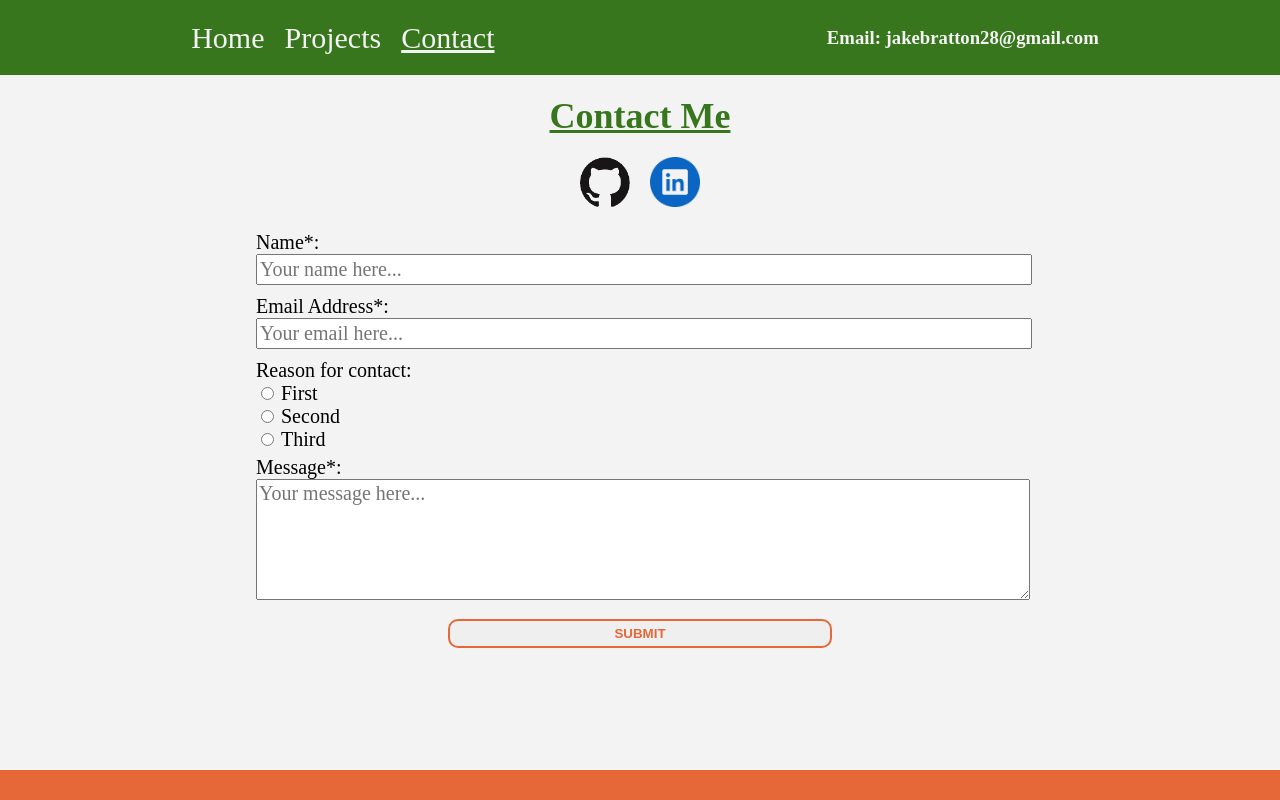
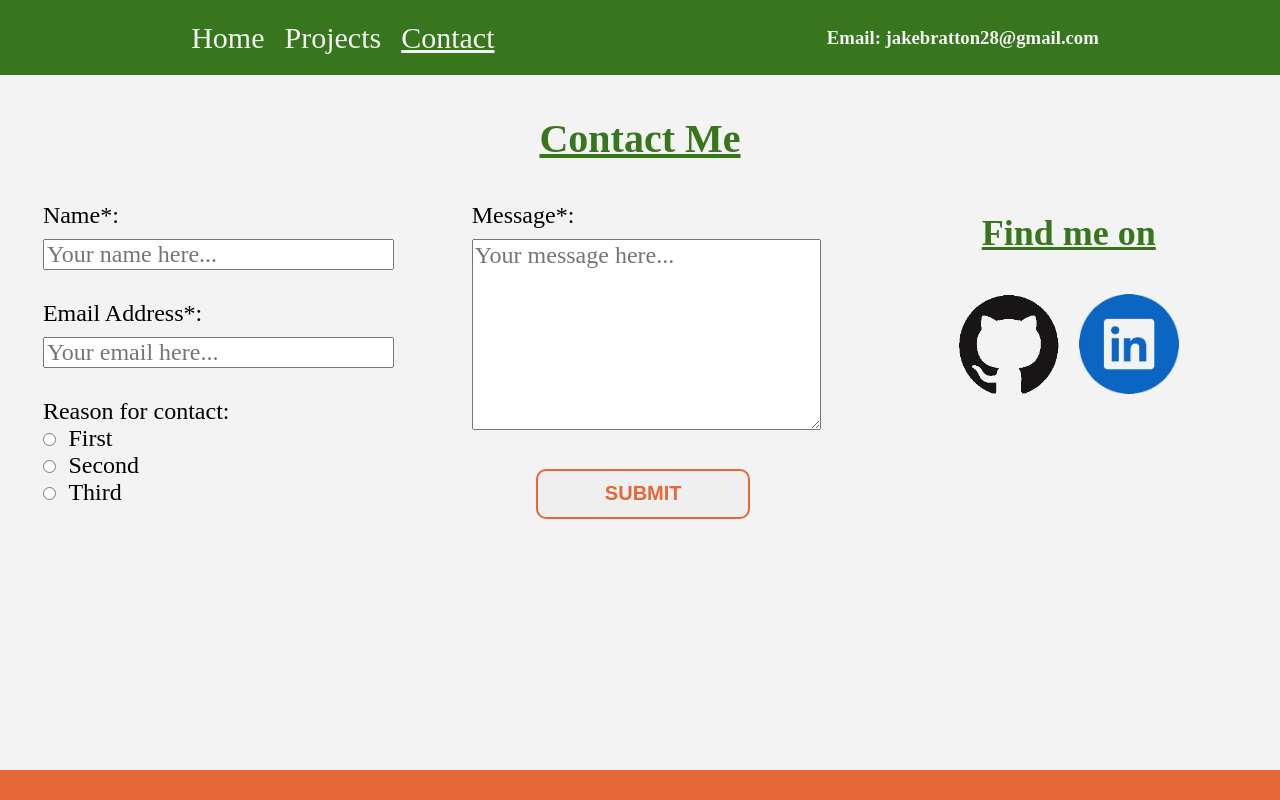
Before and after one commit to jakebratton/jakebratton.github.io, a plain HTML site: page contact.html in a window 1280 px wide. Drawn offline with Linux system fonts and the light colour scheme; a web font is replaced by a local one.

Commit message:
finalized without javascript

```diff
--- a/contact.html
+++ b/contact.html
@@ -27,34 +27,49 @@
       <h3>Email: jakebratton28@gmail.com</h3>
     </header>
     <main>
-      <h2>Contact Me</h2>
-      <div class="row">
-        <a href="https://github.com/jakebratton28">
-          <img src="images/github_icon.png" alt="test image" class="icon"/>
+      <h2 class="contactMe">Contact Me</h2>
+      <div class="row hidden">
+        <a href="https://github.com/jakebratton">
+          <img src="images/github_icon.png" alt="github icon" class="iconContact"/>
         </a>
         <a href="https://www.linkedin.com/in/jacob-bratton-593bb420b/">
-          <img src="images/linkedin_icon.png" alt="test image" class="icon"/>
+          <img src="images/linkedin_icon.png" alt="linkedin icon" class="iconContact"/>
         </a>
       </div>
       <div class="middle">
         <form action="">
+          <div class="nameArea">
             <label for="name">Name*:</label><br>
             <input type="text" required id="name" name="name" class="input" placeholder="Your name here..."><br>
             <label for="email">Email Address*:</label><br>
             <input type="email" required id="email" name="email" class="input" placeholder="Your email here..."><br>
             <label for="reason">Reason for contact:</label><br>
-          <input type="radio" id="first" name="reason" value="First">
+            <input type="radio" id="first" name="reason" value="First" class="radio">
             <label for="first">First</label><br>
-          <input type="radio" id="second" name="reason" value="Second">
+            <input type="radio" id="second" name="reason" value="Second" class="radio">
             <label for="second">Second</label><br>
-          <input type="radio" id="third" name="reason" value="Third" class="bottom">
+            <input type="radio" id="third" name="reason" value="Third" class="bottom radio">
             <label for="third">Third</label><br>
+          </div>
+          <div class="messageArea">
                         <label for="message" class="message">Message*:</label><br>
             <textarea rows="5" required name="message" placeholder="Your message here..."></textarea>
             <div class="row">
               <button type="submit">SUBMIT</button>
             </div>
+          </div>
         </form>
+        <div class="findmeOn">
+          <h2>Find me on</h2>
+          <div class="row">
+            <a href="https://github.com/jakebratton" target="_blank">
+          <img src="images/github_icon.png" alt="github icon" class="iconBig"/>
+        </a>
+        <a href="https://www.linkedin.com/in/jacob-bratton-593bb420b/" target="_blank">
+          <img src="images/linkedin_icon.png" alt="linkedin icon" class="iconBig"/>
+        </a>
+          </div>
+        </div>
       </div>
     </main>
     <footer>
--- a/css/styles.css
+++ b/css/styles.css
@@ -27,8 +27,9 @@ header {
 
 .navBar {
   display: flex;
-  justify-content: space-around;
+  justify-content: space-evenly;
   align-items: center;
+  width: 100%;
 }
 
 .nav:hover, .current {
@@ -173,9 +174,19 @@ button:hover {
   display: none;
 }
 
+.findmeOn {
+  display: none;
+}
+
 .findmeProjects {
   display: none;
   width: 50%;
+}
+
+.iconContact {
+  width: 75px;
+  margin: 0px 20px;
+  height: 75px;
 }
 
 footer {
@@ -198,13 +209,26 @@ footer {
 }
 
 @media screen and (min-width: 625px) {
+  .contactMe {
+    margin-top: 40px;
+    font-size: 40px;
+  }
+
+  .mePicture {
+    width: 300px;
+    justify-self: center;
+  }
+
   h2 {
     margin: 10px 0px;
   }
 
   .outerSection {
     display: flex;
-    margin: 0px;
+  }
+
+  .projects {
+    margin-top: 20px;
   }
 
   .findme {
@@ -220,12 +244,98 @@ footer {
     justify-content: flex-start;
   }
 
+  .middle {
+    display: flex;
+    flex-direction: row;
+    margin: 40px 0px;
+  }
+
+  .icon {
+  width: 75px;
+  margin: 0px 20px;
+  height: 75px;
+}
+
+label {
+  margin-left: 10%;
+  font-family: Fanwood Text;
+  font-size: 24px;
+}
+
+.input {
+  height: 25px;
+  width: 80%;
+  margin-left: 10%;
+  margin-bottom: 30px;
+  margin-top: 10px;
+  font-family: Fanwood Text;
+  font-size: 24px;
+}
+
+textarea {
+  margin-left: 10%;
+  margin-bottom: 20px;
+  margin-top: 10px;
+  width: 80%;
+  font-family: Fanwood Text;
+  font-size: 24px;
+  height: 60%;
+}
+
+  .radio {
+    margin-left: 10%;
+    margin-right: -8%;
+  }
+
+.message {
+  margin-top: 20px;
+}
+
+.bottom {
+  margin-bottom: 10px;
+}
+
+button {
+  width: 50%;
+  height: 50px;
+  margin-top: 15px;
+  text-decoration: none;
+  font-weight: bold;
+  font-size: 20px;
+  border-width: 2px;
+  border-color: #e66738;
+  border-radius: 10px;
+  border-style: solid;
+  padding: 5px;
+  color: #e66738;
+}
+
+button:hover {
+  cursor: pointer;
+  background-color: #f9ba9c;
+  border-color: #f9ba9c;
+}
+
   footer {
     margin-top: 20px;
   }
 }
 
 @media screen and (min-width: 775px) {
+  .navBar {
+    width: auto;
+  }
+
+  .iconBig {
+    width: 100px;
+    margin: 30px 10px;
+    height: 100px;
+  }
+
+  .hidden {
+    display: none;
+  }
+
   .topOuterSection {
     display: flex;
     justify-content: center;
@@ -263,6 +373,29 @@ footer {
     font-family: Quattrocento;
   }
 
+  form {
+    display: flex;
+    justify-content: space-around;
+    justify-self: flex-start;
+    width: 67%;
+  }
+
+  .findmeOn {
+    width: 33%;
+    display: flex;
+    flex-direction: column;
+  }
+
+  .nameArea {
+    width: 50%;
+    height: 65%;
+  }
+
+  .messageArea {
+    width: 50%;
+    justify-content: center;
+  }
+
   footer {
     height: 20px;
   }
@@ -276,8 +409,4 @@ footer {
   footer {
     margin-top: 0px;
   }
-
-  h2 {
-    margin: 20px 0px;
-  }
 }
```
Also changed, not shown: index.html (+5 -5 lines), projects.html (+11 -11 lines). Lines whose indentation alone changed are shown as unchanged.
